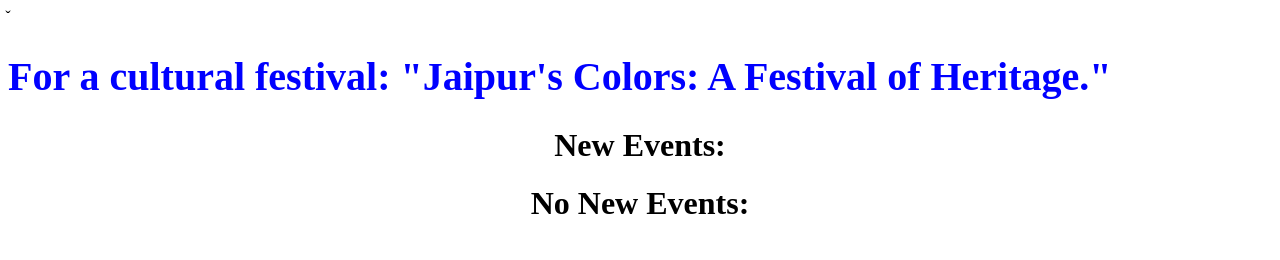
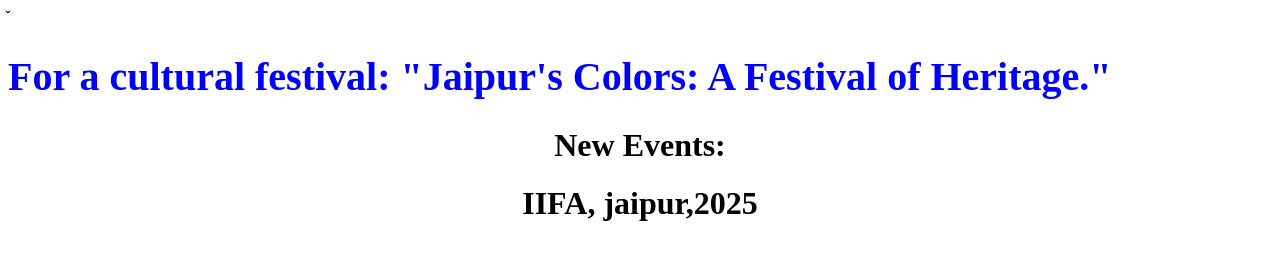
Before and after one commit to shivanijaipuria123/events, a plain HTML site: page index.html in a window 1280 px wide. Drawn offline with Linux system fonts and the light colour scheme.

Commit message:
IFFA Commit
commit

```diff
--- a/index.html
+++ b/index.html
@@ -7,6 +7,6 @@
 <body>
 ̌<h1 style="font-size:40px; color: blue">For a cultural festival: "Jaipur's Colors: A Festival of Heritage."</h1>
 <h1 align="center">New Events:</h1>
-<h1 align="center" id="eventname">No New Events:</h1>
+<h1 align="center" id="eventname">IIFA, jaipur,2025</h1>
 </body>
 </html>
```
